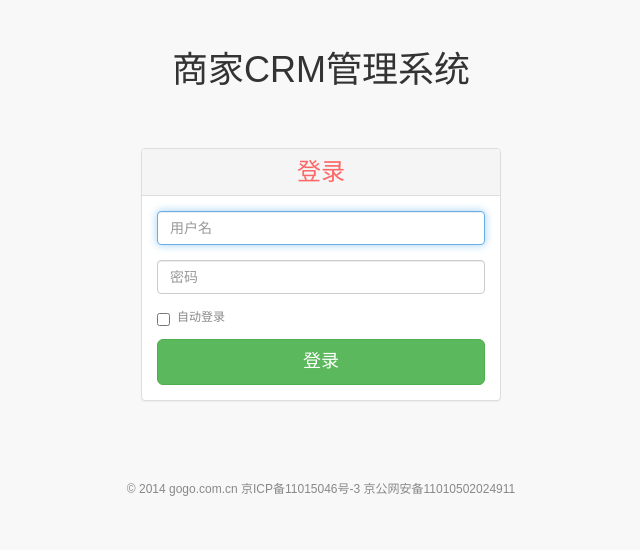
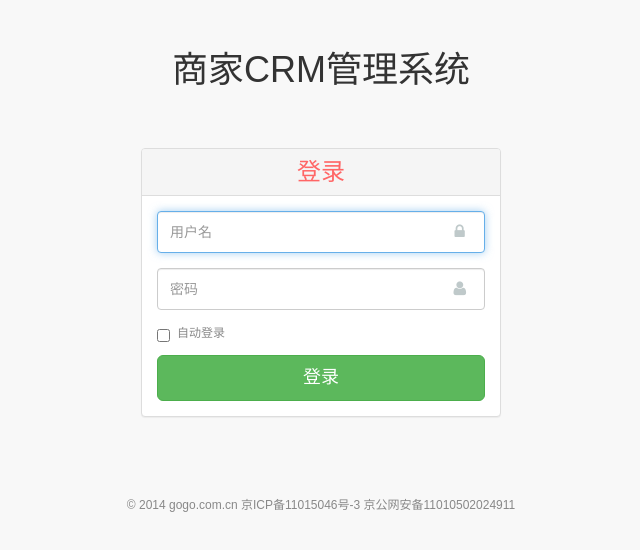
Before and after one commit to Foboy/GoGoTown, a PHP site: page /php-login/admin/login.html in a window 1280 px wide. Shown: the top 550 px of the page, without its empty margins (319-959 px from the left). Run offline with PHP 8.4, Linux system fonts and the light colour scheme; a stand-in replaces the project's code that opens the database connection.

Commit message:
样式更新

```diff
--- a/trunk/crm/admin/css/crm.css
+++ b/trunk/crm/admin/css/crm.css
@@ -18,6 +18,22 @@
 	line-height: 150px;
 }
 
+.form-group{
+	position: relative;
+}
+.form-control{
+	height: 42px;
+}
+.login-field-icon {
+color: #bfc9ca;
+font-size: 16px;
+position: absolute;
+right: 15px;
+top: 13px;
+-webkit-transition: 0.25s;
+transition: 0.25s;
+}
+
 .footer{text-align: center; height: 40px; margin-top: 60px;}
 
 /*index*/
--- a/trunk/crm/admin/login.html
+++ b/trunk/crm/admin/login.html
@@ -34,9 +34,11 @@
                             <fieldset>
                                 <div class="form-group">
                                     <input class="form-control" placeholder="用户名" name="user_name" type="email" autofocus>
+                                    <label class="login-field-icon fa fa-lock fa-fw" for="login-pass"></label>
                                 </div>
                                 <div class="form-group">
                                     <input class="form-control" placeholder="密码" name="user_password" type="password" value="">
+                                    <label class="login-field-icon fa fa-user fa-fw" for="login-pass"></label>
                                 </div>
                                 <div class="graycolor checkbox">
                                     <label>
```
